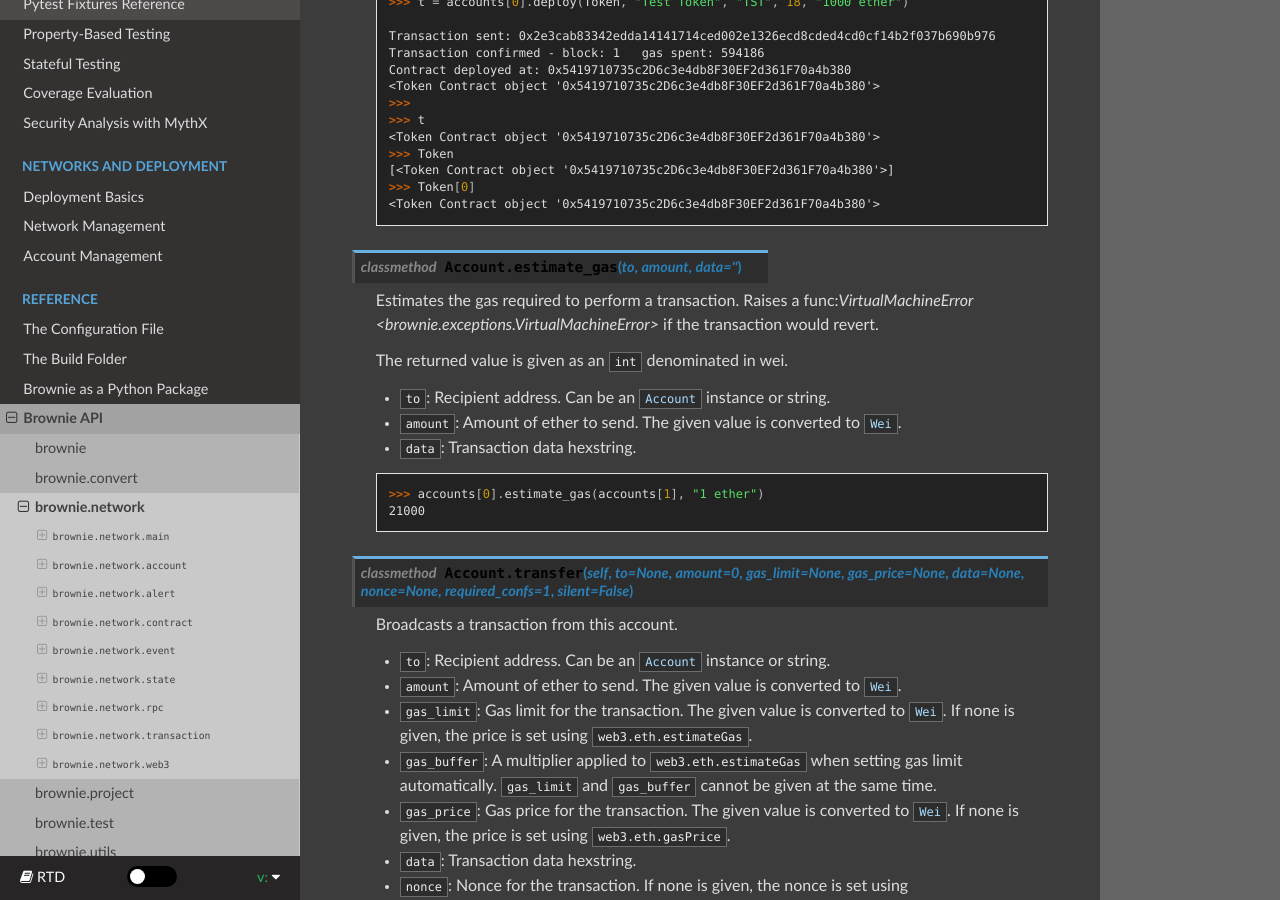
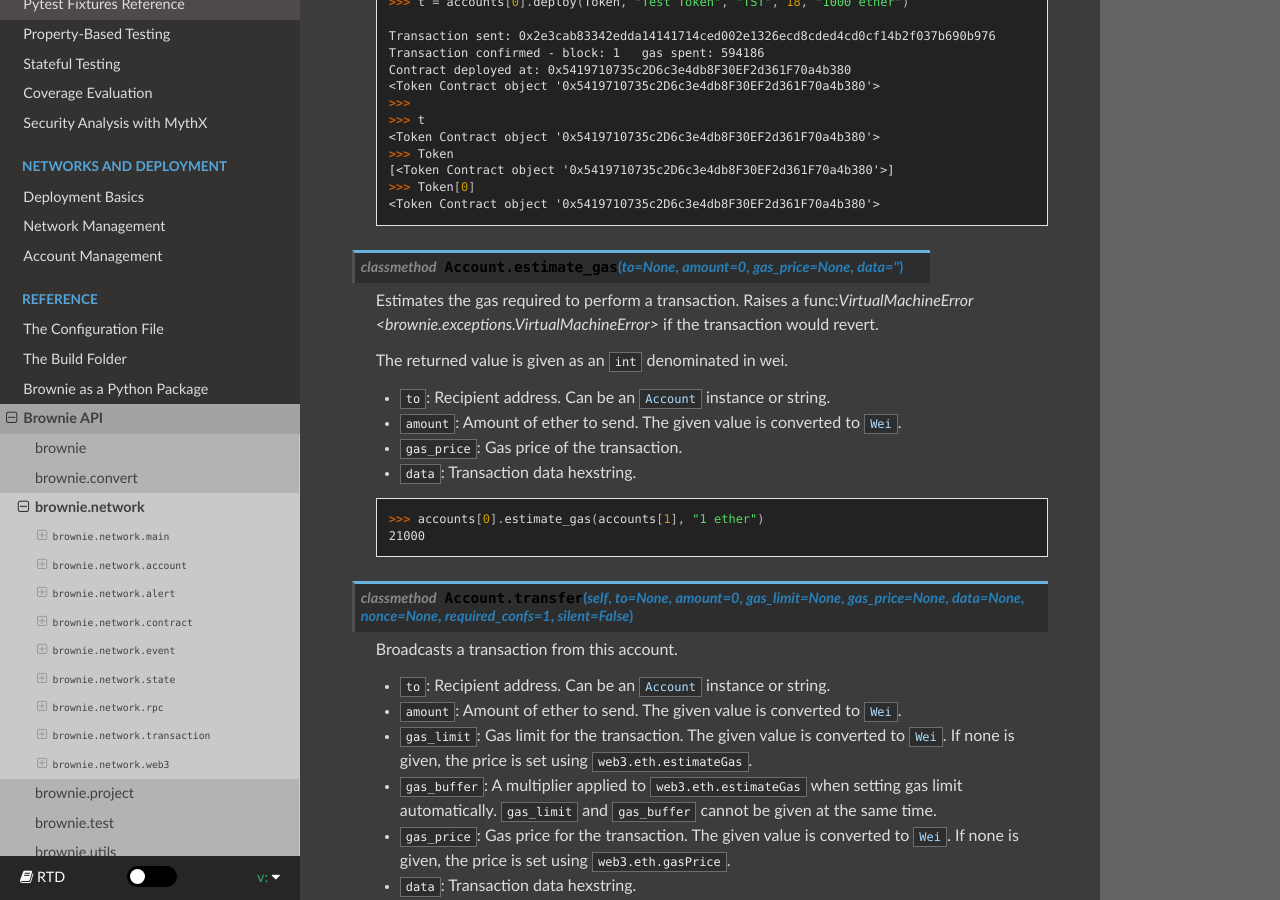
Before and after one commit to eth-brownie/brownie, a Sphinx documentation site: the page built from docs/api-network.rst, in a window 1280 px wide and 900 px high, scrolled down 6542 px. Built offline with Sphinx 7.4.7 and the Read the Docs theme 2.0.0, drawn with Linux system fonts in a browser that asks for light colours.

Commit message:
docs: gas_price in estimate_gas

```diff
--- a/docs/api-network.rst
+++ b/docs/api-network.rst
@@ -331,7 +331,7 @@
         >>> Token[0]
         <Token Contract object '0x5419710735c2D6c3e4db8F30EF2d361F70a4b380'>
 
-.. py:classmethod:: Account.estimate_gas(to, amount, data="")
+.. py:classmethod:: Account.estimate_gas(to=None, amount=0, gas_price=None, data="")
 
     Estimates the gas required to perform a transaction. Raises a func:`VirtualMachineError <brownie.exceptions.VirtualMachineError>` if the transaction would revert.
 
@@ -339,6 +339,7 @@
 
     * ``to``: Recipient address. Can be an :func:`Account <brownie.network.account.Account>` instance or string.
     * ``amount``: Amount of ether to send. The given value is converted to :func:`Wei <brownie.convert.datatypes.Wei>`.
+    * ``gas_price``: Gas price of the transaction.
     * ``data``: Transaction data hexstring.
 
     .. code-block:: python
```
